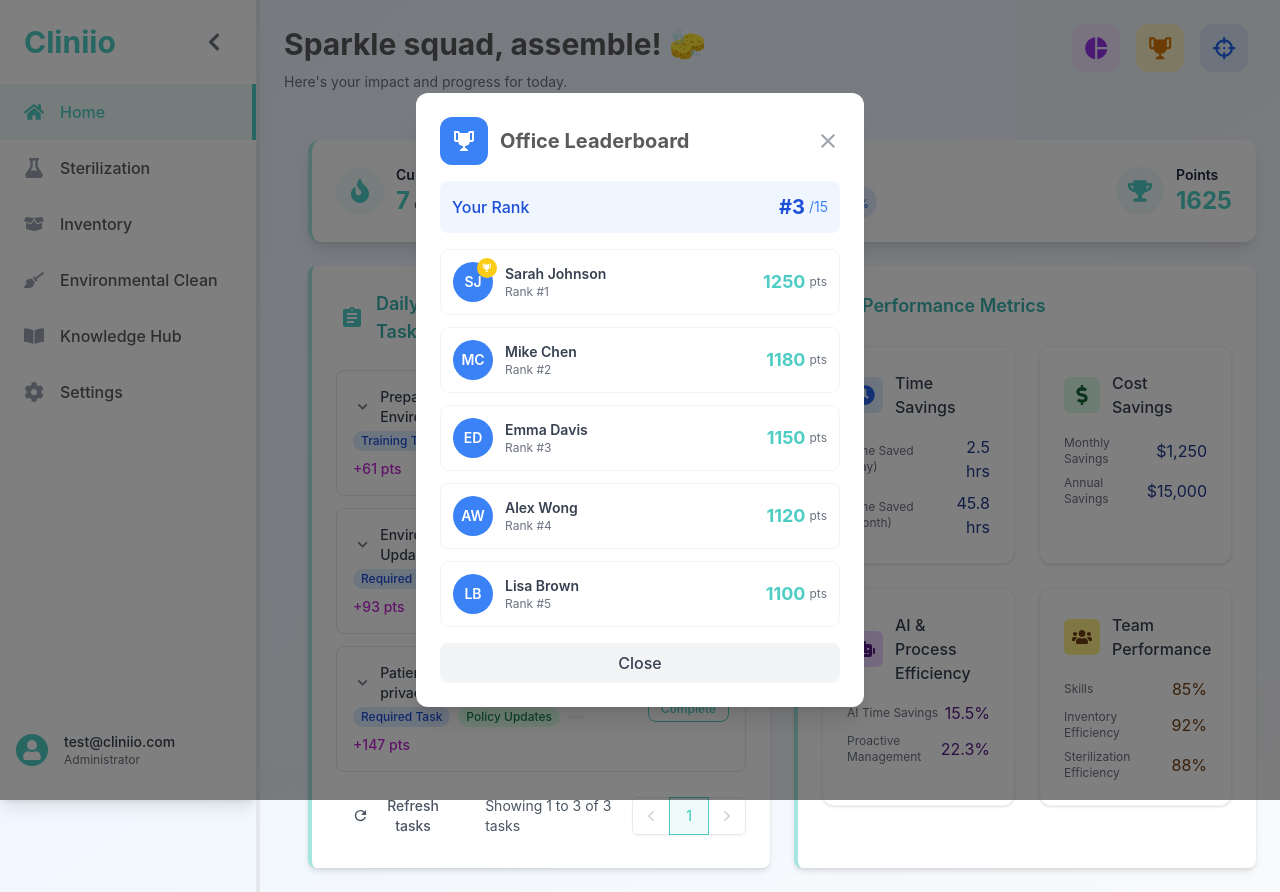
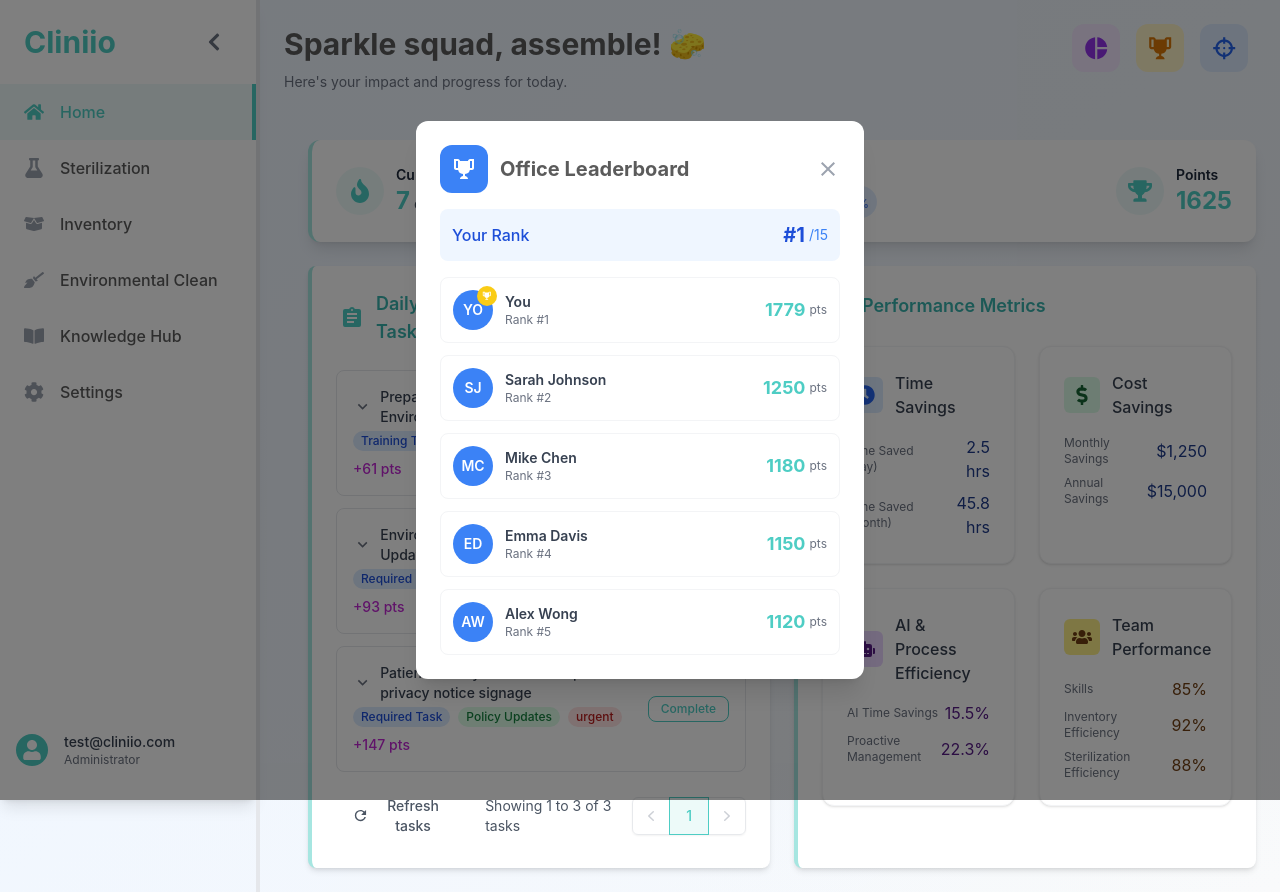
Before and after one commit to kiminator-commits/cliniio2.0, a React (Vite) app: page /home in a window 1280 px wide. Both pictures are taken after a click on the button 1160 px from the left and 48 px from the top of the page. Built offline with nearby package versions, Linux system fonts and the light colour scheme.

Commit message:
feat: implement task completion with points system and challenge integration

```diff
--- a/package.json
+++ b/package.json
@@ -5,6 +5,7 @@
     "canvas-confetti": "^1.9.3",
     "framer-motion": "^12.15.0",
     "react": "^18.2.0",
+    "react-confetti": "^6.4.0",
     "react-dom": "^18.2.0",
     "react-icons": "^5.5.0",
     "react-router-dom": "^7.6.1"
--- a/src/components/ChallengeModal.tsx
+++ b/src/components/ChallengeModal.tsx
@@ -16,6 +16,7 @@
 interface ChallengeModalProps {
   isOpen: boolean;
   onClose: () => void;
+  onChallengeComplete: (points: number) => void;
 }
 
 const categoryIcons = {
@@ -38,7 +39,7 @@
   hard: 'bg-red-100 text-red-800',
 };
 
-const ChallengeModal: React.FC<ChallengeModalProps> = ({ isOpen, onClose }) => {
+const ChallengeModal: React.FC<ChallengeModalProps> = ({ isOpen, onClose, onChallengeComplete }) => {
   const [selectedCategory, setSelectedCategory] = useState<string>('all');
   const [selectedDifficulty, setSelectedDifficulty] = useState<string>('all');
   const [sampleChallenges, setSampleChallenges] = useState<
@@ -152,6 +153,9 @@
     // Store completed challenge in localStorage
     const completedIds = updatedChallenges.filter((c) => c.completed).map((c) => c.id);
     localStorage.setItem('completedChallenges', JSON.stringify(completedIds));
+
+    // Add points to total score
+    onChallengeComplete(challenge.points);
   };
 
   return (
--- a/src/components/LeaderboardModal.tsx
+++ b/src/components/LeaderboardModal.tsx
@@ -60,7 +60,7 @@
               </div>
             </div>
 
-            <div className="space-y-3 mb-4">
+            <div className="space-y-3">
               {gamificationData.topUsers.map((user, index) => (
                 <motion.div
                   key={user.name}
@@ -92,15 +92,6 @@
                 </motion.div>
               ))}
             </div>
-
-            <div className="mt-4">
-              <button
-                onClick={onClose}
-                className="w-full px-4 py-2 bg-gray-100 text-gray-700 font-medium rounded-lg hover:bg-gray-200 transition-colors"
-              >
-                Close
-              </button>
-            </div>
           </motion.div>
         </motion.div>
       )}
--- a/src/data/sampleTasks.ts
+++ b/src/data/sampleTasks.ts
@@ -8,7 +8,9 @@
     points: 61,
     type: 'Training Task',
     category: 'Policy Updates',
+    priority: 'high',
     dueDate: '10/16/2023',
+    status: 'pending'
   },
   {
     id: '2',
@@ -17,7 +19,9 @@
     points: 93,
     type: 'Required Task',
     category: 'Policy Updates',
+    priority: 'medium',
     dueDate: '10/21/2023',
+    status: 'pending'
   },
   {
     id: '3',
@@ -26,6 +30,8 @@
     points: 147,
     type: 'Required Task',
     category: 'Policy Updates',
+    priority: 'urgent',
     dueDate: '10/24/2023',
+    status: 'pending'
   },
 ];
--- a/src/pages/Home/index.tsx
+++ b/src/pages/Home/index.tsx
@@ -18,7 +18,8 @@
   const [isLeaderboardModalOpen, setIsLeaderboardModalOpen] = useState(false);
   const [isChallengeModalOpen, setIsChallengeModalOpen] = useState(false);
   const [showFilters, setShowFilters] = useState(false);
-  const [filteredTasks] = useState(sampleTasks);
+  const [tasks, setTasks] = useState(sampleTasks);
+  const [availablePoints, setAvailablePoints] = useState(250); // Initial available points
 
   // Menu icon width + desired gap (12px + 60px)
   const navBarMarginLeft = drawerOpen ? 24 : 72;
@@ -42,14 +43,16 @@
     },
   };
 
+  const [gamificationData, setGamificationData] = useState(mockGamificationData);
+
   const mockLeaderboardData = {
-    rank: 3,
+    rank: 1,
     topUsers: [
+      { name: 'You', score: 1779, avatar: 'YO' },
       { name: 'Sarah Johnson', score: 1250, avatar: 'SJ' },
       { name: 'Mike Chen', score: 1180, avatar: 'MC' },
       { name: 'Emma Davis', score: 1150, avatar: 'ED' },
       { name: 'Alex Wong', score: 1120, avatar: 'AW' },
-      { name: 'Lisa Brown', score: 1100, avatar: 'LB' },
     ],
   };
 
@@ -82,20 +85,29 @@
 
   const calculateAvailablePoints = () => 250;
 
-  const handleFilter = () => {
-    setShowFilters(!showFilters);
-    // Here you can implement the actual filtering logic
-    // For now, we'll just toggle the filter state
-  };
-
   const handleTaskComplete = (taskId: string, points: number) => {
-    console.log(`Task ${taskId} completed with ${points} points`);
-    // Here you can implement the task completion logic
+    setTasks(prevTasks =>
+      prevTasks.map(task =>
+        task.id === taskId
+          ? { ...task, status: 'completed', completed: true }
+          : task
+      )
+    );
+    // Subtract points from available points
+    setAvailablePoints(prevPoints => Math.max(0, prevPoints - points));
+    // Add points to total score
+    setGamificationData(prevData => ({
+      ...prevData,
+      totalScore: prevData.totalScore + points
+    }));
   };
 
   const handleRefresh = () => {
-    console.log('Refreshing tasks...');
-    // Here you can implement the refresh logic
+    // Refresh tasks logic here
+  };
+
+  const handleFilter = () => {
+    setShowFilters(!showFilters);
   };
 
   return (
@@ -130,7 +142,7 @@
             onChallengeClick={() => setIsChallengeModalOpen(true)}
           />
           <div className="p-6">
-            <GamificationStats gamificationData={mockGamificationData} />
+            <GamificationStats gamificationData={gamificationData} />
             <div className="flex gap-6 mt-6">
               <div className="bg-white rounded-lg shadow-md p-6 border-l-4 border-[#4ECDC4] border-opacity-50 flex-1">
                 <div className="flex items-center justify-between mb-6">
@@ -142,7 +154,7 @@
                   </div>
                   <div className="flex items-center gap-2">
                     <span className="px-3 py-1 text-sm text-gray-600 border border-gray-300 rounded-lg hidden sm:inline-block">
-                      Available: {calculateAvailablePoints()} Points
+                      Available: {availablePoints} Points
                     </span>
                     <button
                       onClick={() => setShowFilters(!showFilters)}
@@ -154,11 +166,8 @@
                   </div>
                 </div>
                 <TasksList
-                  tasks={filteredTasks}
+                  tasks={tasks}
                   onTaskComplete={handleTaskComplete}
-                  userPoints={mockGamificationData.totalScore}
-                  availablePoints={calculateAvailablePoints()}
-                  onFilter={handleFilter}
                   onRefresh={handleRefresh}
                   showFilters={showFilters}
                 />
@@ -179,7 +188,7 @@
       <StatsModal
         isOpen={isStatsModalOpen}
         onClose={() => setIsStatsModalOpen(false)}
-        gamificationData={mockGamificationData}
+        gamificationData={gamificationData}
       />
 
       <LeaderboardModal
@@ -191,7 +200,12 @@
       <ChallengeModal
         isOpen={isChallengeModalOpen}
         onClose={() => setIsChallengeModalOpen(false)}
-        dailyChallenge={mockChallengeData}
+        onChallengeComplete={(points) => {
+          setGamificationData(prevData => ({
+            ...prevData,
+            totalScore: prevData.totalScore + points
+          }));
+        }}
       />
     </div>
   );
--- a/src/types/task.ts
+++ b/src/types/task.ts
@@ -6,4 +6,6 @@
   type: string; // e.g., "Training Task", "Required Task"
   category: string; // e.g., "Policy Updates"
   dueDate: string; // Format: "MM/DD/YYYY"
+  status: 'pending' | 'completed';
+  priority?: 'low' | 'medium' | 'high' | 'urgent';
 }
```
Also changed, not shown: src/components/TasksList.tsx (+58 -4 lines), 1 other file (tests, documents, lock files or other folders).
